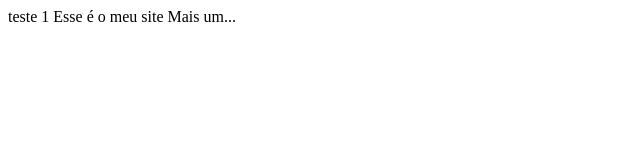
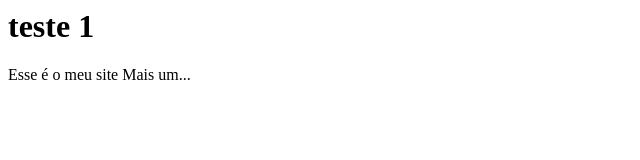
Before and after one commit to lugasparpacs/app-teste-quality, a plain HTML site: page index.html in a window 1280 px wide. Shown: the whole page, without its empty margins (0-640 px from the left). Drawn offline with Linux system fonts and the light colour scheme.

Commit message:
Inclusao do titulo

```diff
--- a/index.html
+++ b/index.html
@@ -6,7 +6,7 @@ acrescentando o título
 
 </title>
 
-teste 1
+<h1>teste 1</h1>
 
 <body>
 
```
